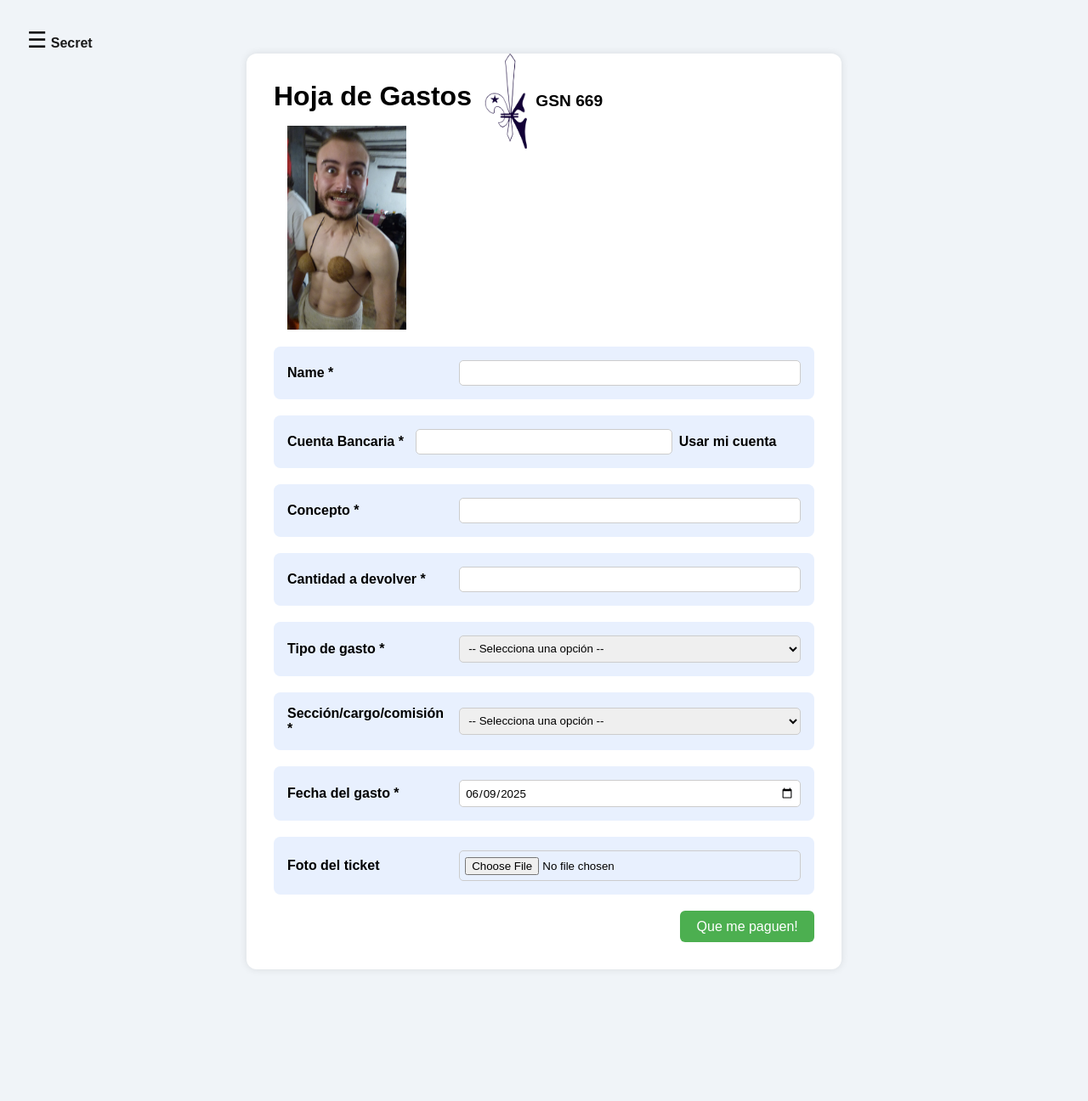
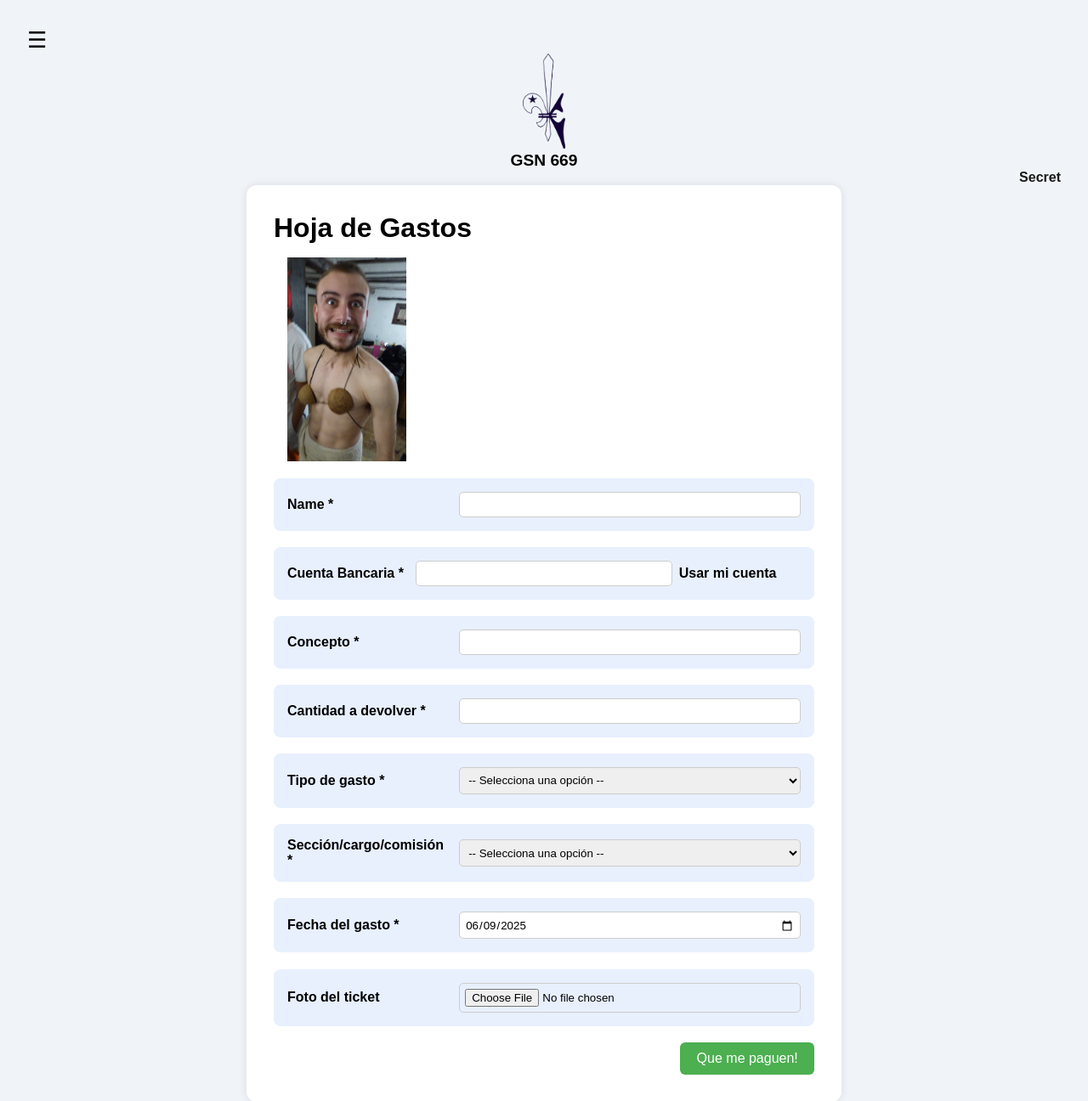
Before and after one commit to IsmaLeal/hoja-gastos, a Flask app: page / in a window 1280 px wide. Shown: the top 1296 px of the page at 85% size. Before the commit the page ends 1141 px from the top, so only its background shows below. Run offline with Flask 3, Linux system fonts and the light colour scheme; the visitor is signed in with stand-in values (Sample User, id 1); some libraries are stand-ins or nearby versions.

Commit message:
Change style.css and index.html

```diff
--- a/static/style.css
+++ b/static/style.css
@@ -82,6 +82,7 @@ button[type="submit"]:hover {
 .logoimage {
     height: 7rem;
     width: auto;
+    margin-bottom: 0.2rem;
 }
 
 .logo {
@@ -89,20 +90,11 @@ button[type="submit"]:hover {
     margin: 0;
 }
 
-.logo-container {
-    display:  flex;
-    align-items: center;
-    gap: 10px;
-    position: absolute;
-    left: 50%;
-    transform: translateX(-50%);
-}
-
 .nav-link {
+    margin-left: auto;
     text-decoration: none;
     font-weight: bold;
     color: #1a1a1a;
-    white-space: nowrap;
     transition: color 0.3s ease;
 }
 
@@ -158,8 +150,27 @@ input:focus, select:focus {
     background-color: #f4f4f4;
     padding: 10px 20px;
     height: 40px;
-    position: relative;
-    z-index: 100;
+}
+
+.topbar-left,
+.topbar-center,
+.topbar-right {
+    display: flex;
+    align-items: center;
+}
+
+.topbar-left {
+    justify-content: flex-start;
+}
+
+.topbar-center {
+    flex-direction: column;
+    text-align: center;
+    flex: 1;
+}
+
+.topbar-right {
+    justify-content: flex-end;
 }
 
 .hamburger {
--- a/templates/index.html
+++ b/templates/index.html
@@ -55,12 +55,18 @@
 
     <!-- Hamburger sign at the top to open sidebar -->
     <div class="tobpar">
-        <span class="hamburger" onclick="toggleSidebar()">☰</span>
-        <div class="logo-container">
+        <div class="topbar-left">
+            <span class="hamburger" onclick="toggleSidebar()">☰</span>
+        </div>
+
+        <div class="topbar-center">
             <img class="logoimage" alt="logo" src="../static/logo.png">
             <h1 class="logo">GSN 669</h1>
         </div>
-        <a href="/dates" class="nav-link">Secret</a>
+
+        <div class="topbar-right">
+            <a href="/dates" class="nav-link">Secret</a>
+        </div>
     </div>
 
     <div class="container">
```
